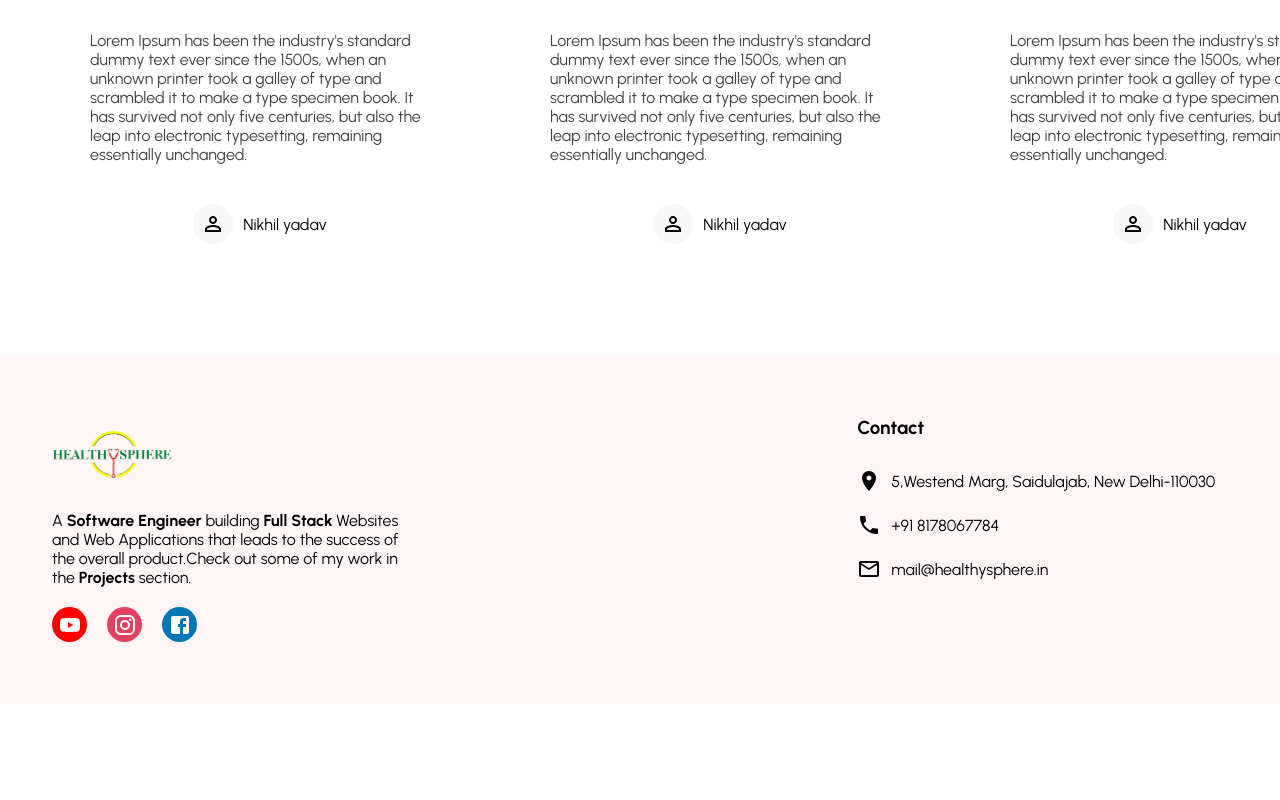
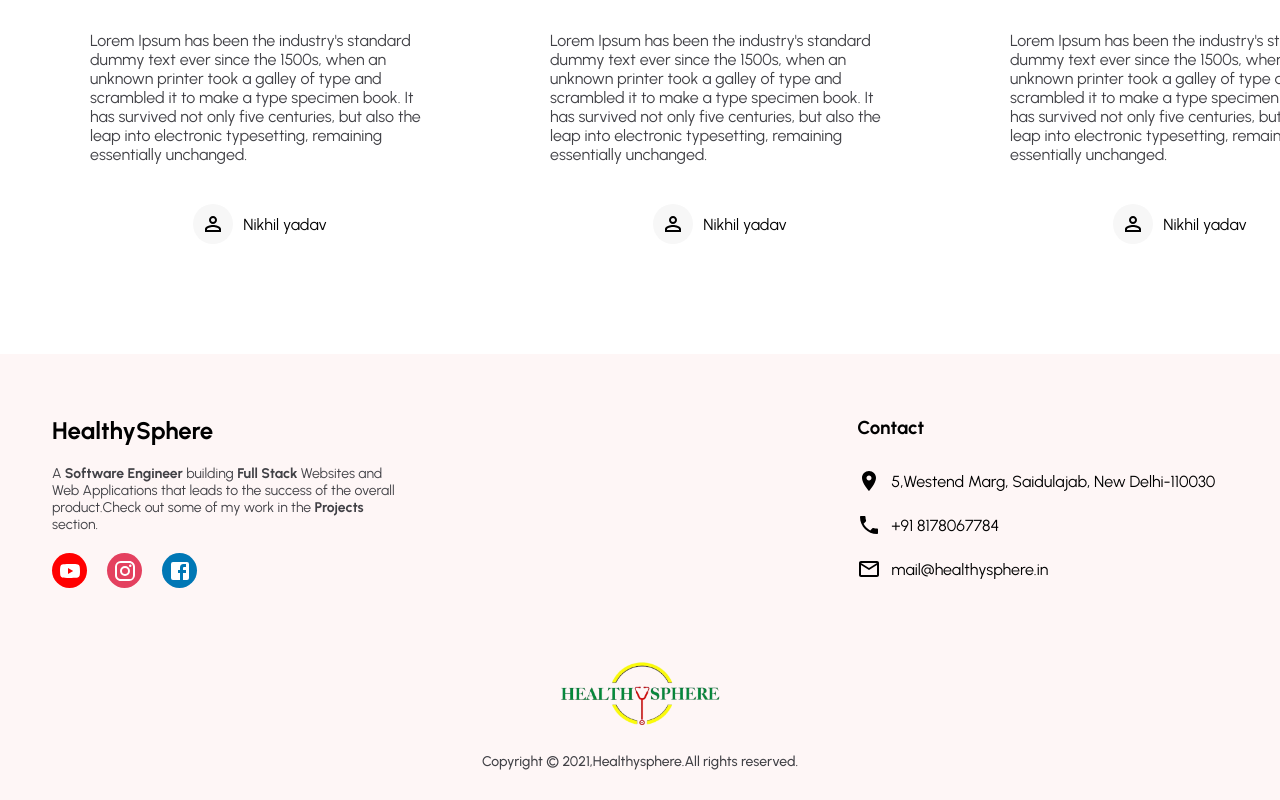
Before and after one commit to Neekhill/healthySphere, a React (Create React App) app in the folder healthysphere/: page / in a window 1280 px wide. Shown: the part 1268-2068 px from the top of the page. Before the commit the page ends 1972 px from the top, so only its background shows below. Built offline with nearby package versions, Linux system fonts and the light colour scheme.

Commit message:
changed footer design

```diff
--- a/healthysphere/src/components/Footer.jsx
+++ b/healthysphere/src/components/Footer.jsx
@@ -9,12 +9,15 @@ import styled from "styled-components";
 import { mobile, tablet } from "../responsive";
 
 const Container = styled.div`
-  display: flex;
-  justify-content: space-between;
-  padding: 30px 20px;
   background: #fef6f6; /* linear-gradient(
 105.21deg
 ,#3743ab 2.85%,#141b56 99.41%) */
+`;
+const TopWrapper = styled.div`
+  display: flex;
+  justify-content: space-between;
+  padding: 30px 20px 0 20px;
+
   color: black;
   ${tablet({ flexDirection: "column" })}
   ${mobile({ flexDirection: "column", padding: "20px 5px" })}
@@ -25,14 +28,12 @@ const Left = styled.div`
   padding: 2rem;
   flex-direction: column;
 `;
-const Logo = styled.img`
-  height: 75px;
-  width: 120px;
-  object-fit: cover;
-`;
+const LogoTitle = styled.h2``;
 const Desc = styled.p`
   margin: 20px 0px;
   max-width: 350px;
+  font-size: 14px;
+  color: #414146;
 `;
 const Bold = styled.b``;
 const SocialContainer = styled.div`
@@ -63,16 +64,33 @@ const ContactItem = styled.div`
   display: flex;
   align-items: center;
 `;
-
+const BottomWrapper = styled.div`
+  display: flex;
+  flex-direction: column;
+  justify-content: center;
+  align-items: center;
+`;
+const Logo = styled.img`
+  height: 120px;
+  width: 160px;
+  object-fit: cover;
+`;
+const CopyRight = styled.div`
+  font-size: 14px;
+  font-weight: 500;
+  margin-bottom: 30px;
+  color: #414146;
+`;
 const Footer = () => {
   return (
     <Container>
+      <TopWrapper>
         <Left>
-        <Logo src={healthysphere}></Logo>
+          <LogoTitle>HealthySphere</LogoTitle>
           <Desc>
             A <Bold>Software Engineer</Bold> building <Bold>Full Stack </Bold>
-          Websites and Web Applications that leads to the success of the overall
-          product.Check out some of my work in the
+            Websites and Web Applications that leads to the success of the
+            overall product.Check out some of my work in the
             <Bold> Projects</Bold> section.
           </Desc>
           <SocialContainer>
@@ -102,6 +120,13 @@ const Footer = () => {
             mail@healthysphere.in
           </ContactItem>
         </Right>
+      </TopWrapper>
+      <BottomWrapper>
+        <Logo src={healthysphere}></Logo>
+        <CopyRight>
+          Copyright © 2021,Healthysphere.All rights reserved.
+        </CopyRight>
+      </BottomWrapper>
     </Container>
   );
 };
```
Lines whose indentation alone changed are shown as unchanged.
